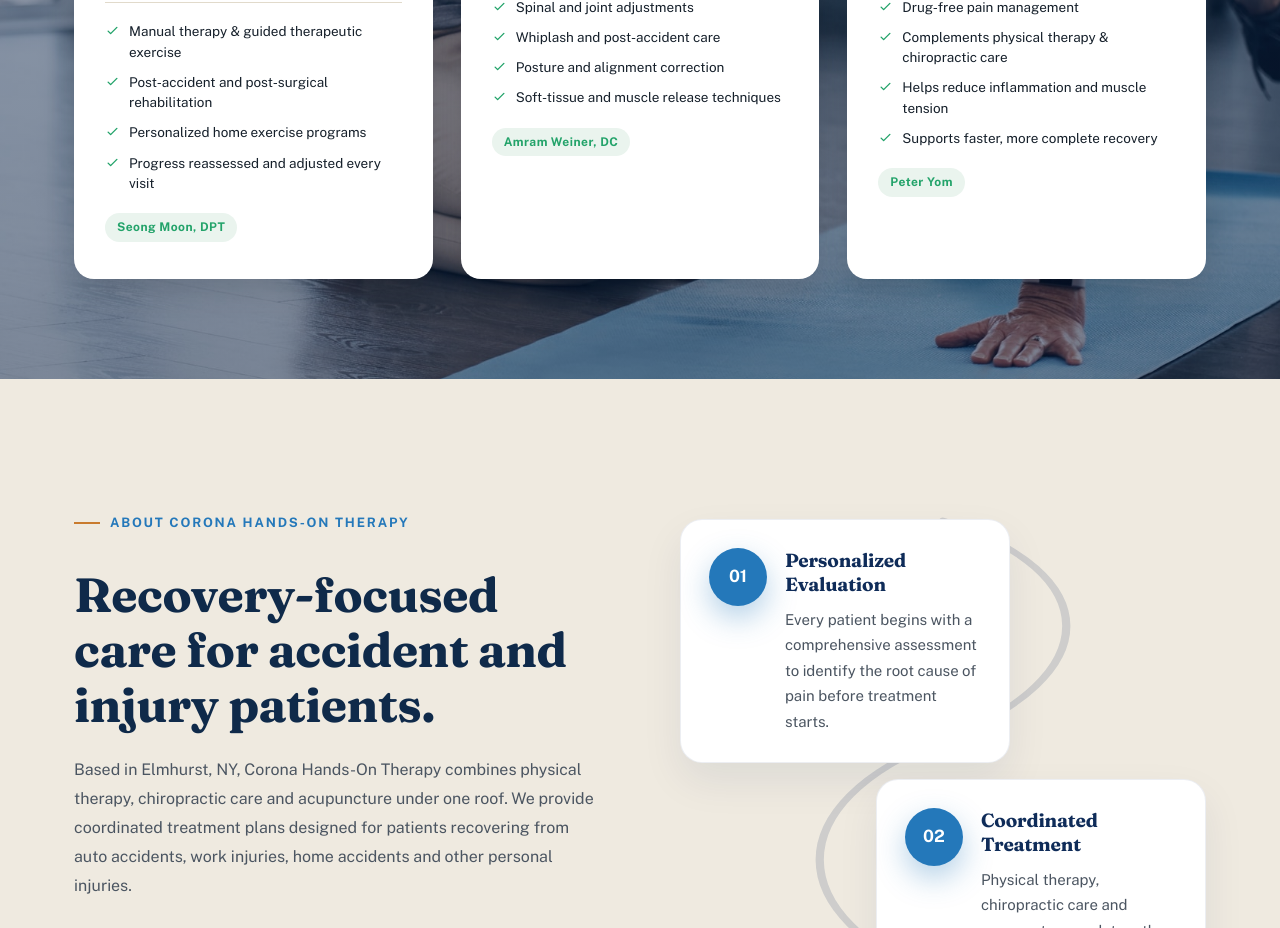
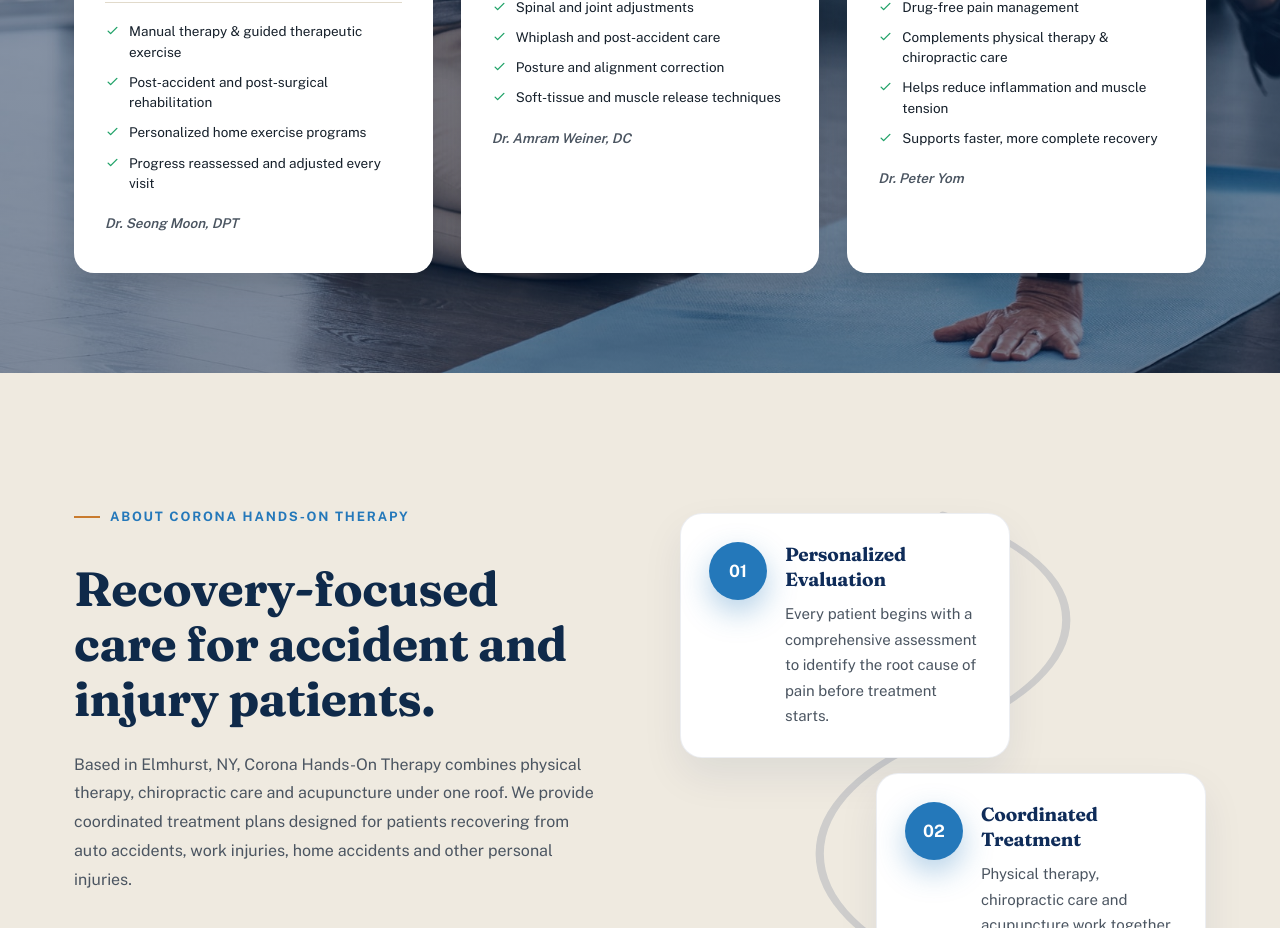
Before and after one commit to Jorge2033/Corona-Hands-on-therapy, a Next.js app: page / in a window 1280 px wide. Shown: the part 2360-3288 px from the top of the page. Built offline with nearby package versions, Linux system fonts and the light colour scheme.

Commit message:
Replace pill-style labels with italic text (providers, team roles, vacancies)

```diff
--- a/src/components/Services/Services.module.css
+++ b/src/components/Services/Services.module.css
@@ -138,16 +138,14 @@
   color: #23a36a;
 }
 
+/* Nombre del doctor a cargo: texto simple en cursiva, sin pastilla */
 .tag {
   display: inline-block;
   margin-top: 20px;
-  font-size: 12px;
-  font-weight: 700;
-  letter-spacing: 0.04em;
-  color: #23a36a;
-  background: #eaf4ee;
-  padding: 5px 12px;
-  border-radius: 999px;
+  font-size: 13.5px;
+  font-style: italic;
+  font-weight: 600;
+  color: var(--ink-soft);
 }
 
 /* =========================================================
--- a/src/components/Services/Services.tsx
+++ b/src/components/Services/Services.tsx
@@ -89,7 +89,7 @@ export default function Services() {
                   ))}
                 </ul>
 
-                <span className={styles.tag}>{service.provider}</span>
+                <em className={styles.tag}>Dr. {service.provider}</em>
               </div>
             );
           })}
```
Also changed, not shown: src/app/careers/CareersForm.module.css (+4 -8 lines), src/components/Team/Team.module.css (+4 -6 lines).
